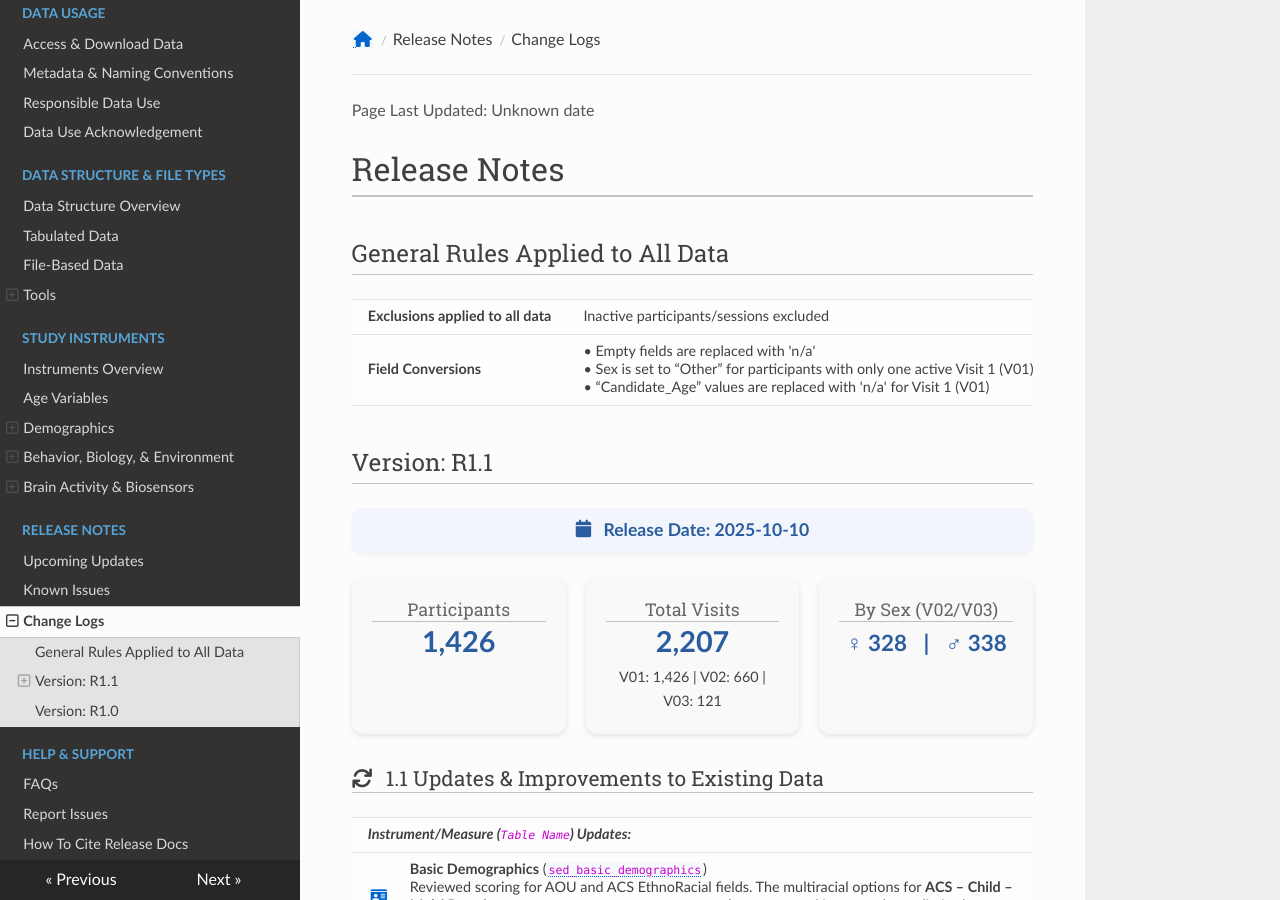
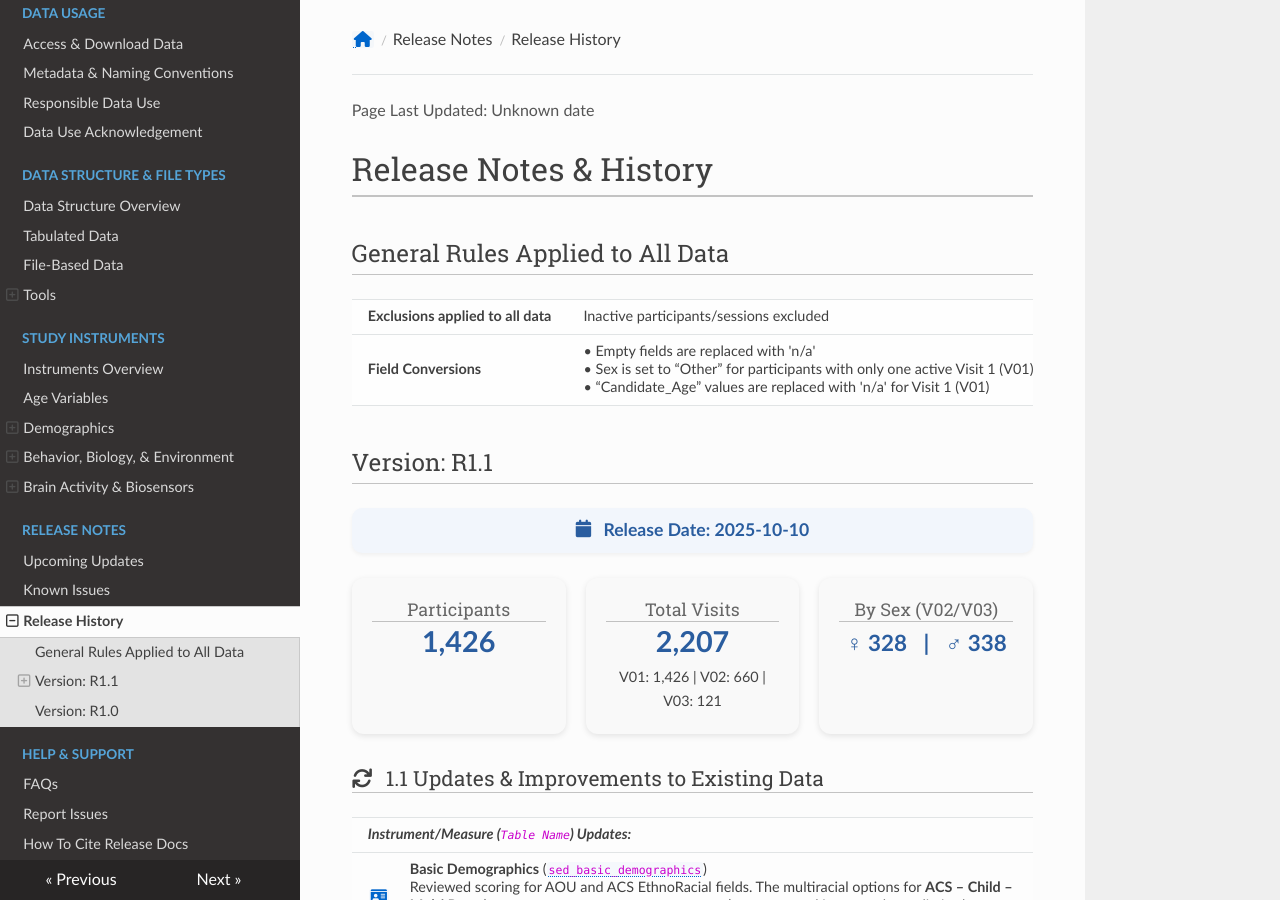
Before and after one commit to nbdc-datahub/hbcd-docs, an MkDocs documentation site: the page built from docs/changelog/releasenotes.md, in a window 1280 px wide and 900 px high. Built offline with MkDocs 1.6.1, drawn with Linux system fonts in a browser that asks for light colours; nearby versions of some CDN libraries.

Commit message:
rename change logs to release history

```diff
--- a/docs/changelog/releasenotes.md
+++ b/docs/changelog/releasenotes.md
@@ -1,4 +1,4 @@
-# Release Notes
+# Release Notes & History
 
 ## General Rules Applied to All Data
 
--- a/mkdocs.yml
+++ b/mkdocs.yml
@@ -136,7 +136,7 @@ nav:
   - Release Notes:
     - Upcoming Updates: changelog/pending.md
     - Known Issues: changelog/knownissues.md
-    - Change Logs: changelog/releasenotes.md
+    - Release History: changelog/releasenotes.md
   - Help & Support:
     - FAQs: help/faq.md
     - Report Issues: help/reportissue.md
```
